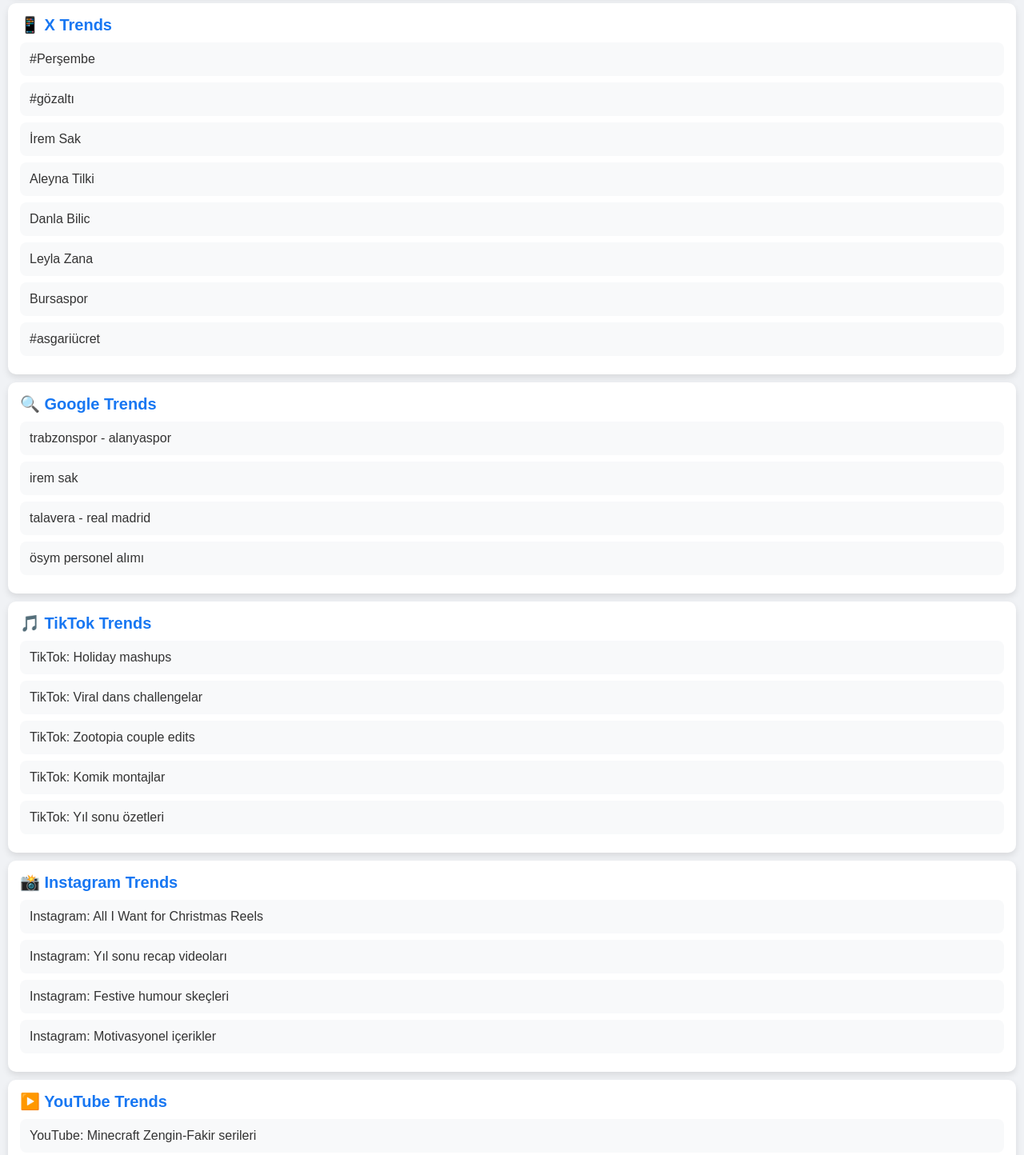
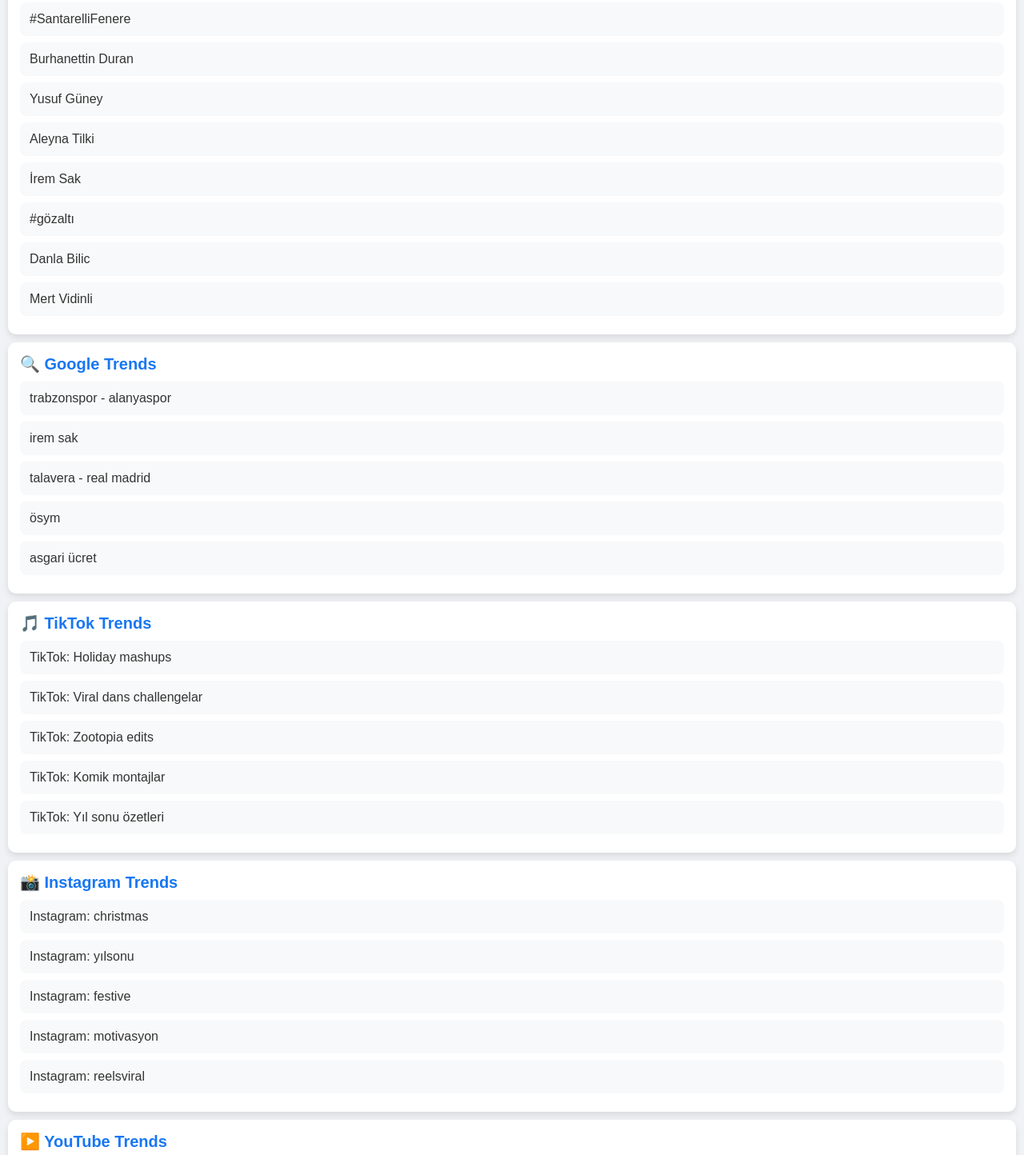
Before and after one commit to taylantalu1/gundem-takip-app, a plain HTML site: page index.html in a window 1280 px wide. Shown: the part 626-2070 px from the top of the page at 80% size. Drawn offline with Linux system fonts and the light colour scheme.

Commit message:
Update index.html

```diff
--- a/index.html
+++ b/index.html
@@ -9,7 +9,7 @@
         body.dark { background: #121212; color: #ddd; }
         header { text-align: center; padding: 15px; background: #1877f2; color: white; border-radius: 10px; margin-bottom: 15px; }
         h1 { margin: 0; font-size: 22px; }
-        .controls { text-align: center; margin: 15px 0; flex-wrap: wrap; display: flex; justify-content: center; gap: 10px; }
+        .controls { text-align: center; margin: 15px 0; display: flex; flex-wrap: wrap; justify-content: center; gap: 10px; }
         input, select, button { padding: 10px; border-radius: 8px; font-size: 16px; flex: 1 1 200px; max-width: 300px; }
         button { background: #1877f2; color: white; border: none; cursor: pointer; }
         .category { background: white; padding: 15px; margin: 10px 0; border-radius: 10px; box-shadow: 0 4px 8px rgba(0,0,0,0.1); }
@@ -40,7 +40,7 @@
     <div class="alert" id="alert">🔔 Veriler yüklendi!</div>
 
     <div class="controls">
-        <input type="text" id="search" placeholder="Ara (ör: İrem Sak, deprem)" oninput="render()">
+        <input type="text" id="search" placeholder="Ara (ör: İrem Sak, christmas)" oninput="render()">
         <select id="categoryFilter" onchange="render()">
             <option value="all">Tüm Kategoriler</option>
             <option value="haber">Son Dakika Haberler</option>
@@ -65,12 +65,12 @@
     <script>
         // 18 Aralık 2025 Gerçek Veriler
         let trends = {
-            haber: ["İrem Sak ve Aleyna Tilki gözaltı haberleri", "Asgari ücret 2026 görüşmeleri", "Trabzonspor - Alanyaspor maçı", "Hatay deprem sarsıntıları", "SGK personel alımı", "Grip salgını vakaları artışı", "Cumhurbaşkanlığı Kültür Ödülleri", "UEFA maçları (Samsunspor - Mainz vb.)"],
-            x: ["#Perşembe", "#gözaltı", "İrem Sak", "Aleyna Tilki", "Danla Bilic", "Leyla Zana", "Bursaspor", "#asgariücret"],
-            google: ["trabzonspor - alanyaspor", "irem sak", "talavera - real madrid", "ösym personel alımı"],
-            tiktok: ["Holiday mashups", "Viral dans challengelar", "Zootopia couple edits", "Komik montajlar", "Yıl sonu özetleri"],
-            instagram: ["All I Want for Christmas Reels", "Yıl sonu recap videoları", "Festive humour skeçleri", "Motivasyonel içerikler"],
-            youtube: ["Minecraft Zengin-Fakir serileri", "GTA roleplay Türkçe", "Kerem Komiser bölümleri", "Müge Anlı programı"]
+            haber: ["İrem Sak ve arkadaşları gözaltı", "Asgari ücret komisyon toplantısı", "Trabzonspor - Alanyaspor maçı", "Hatay deprem uyarıları", "SGK personel alımı ilanı", "Grip vakaları artışı", "UEFA Avrupa Ligi maçları"],
+            x: ["#SantarelliFenere", "Burhanettin Duran", "Yusuf Güney", "Aleyna Tilki", "İrem Sak", "#gözaltı", "Danla Bilic", "Mert Vidinli"],
+            google: ["trabzonspor - alanyaspor", "irem sak", "talavera - real madrid", "ösym", "asgari ücret"],
+            tiktok: ["Holiday mashups", "Viral dans challengelar", "Zootopia edits", "Komik montajlar", "Yıl sonu özetleri"],
+            instagram: ["christmas", "yılsonu", "festive", "motivasyon", "reelsviral"],
+            youtube: ["Minecraft", "GTA roleplay", "Kerem Komiser", "Müge Anlı"]
         };
         let intervalId;
         let dark = false;
@@ -118,11 +118,15 @@
                     if (item.startsWith('#')) {
                         a.href = `https://x.com/hashtag/${item.substring(1)}`;
                     } else if (item.startsWith('TikTok:')) {
-                        const searchTerm = item.substring(7).trim();
-                        a.href = `https://www.tiktok.com/search?q=${encodeURIComponent(searchTerm)}`;
+                        const term = item.substring(7).trim();
+                        a.href = `https://www.tiktok.com/search?q=${encodeURIComponent(term)}`;
                     } else if (item.startsWith('Instagram:')) {
-                        const searchTerm = item.substring(10).trim();
-                        a.href = `https://www.instagram.com/explore/tags/${encodeURIComponent(searchTerm.replace(/\s+/g, ''))}/`; // Tag için tags, boşluklu için search
+                        const term = item.substring(10).trim().toLowerCase().replace(/\s+/g, '');
+                        if (term.length > 0) {
+                            a.href = `https://www.instagram.com/explore/tags/${term}/`;
+                        } else {
+                            a.href = 'https://www.instagram.com/explore/';
+                        }
                     } else if (item.startsWith('YouTube:')) {
                         a.href = `https://www.youtube.com/results?search_query=${encodeURIComponent(item.substring(8))}`;
                     } else {
```
